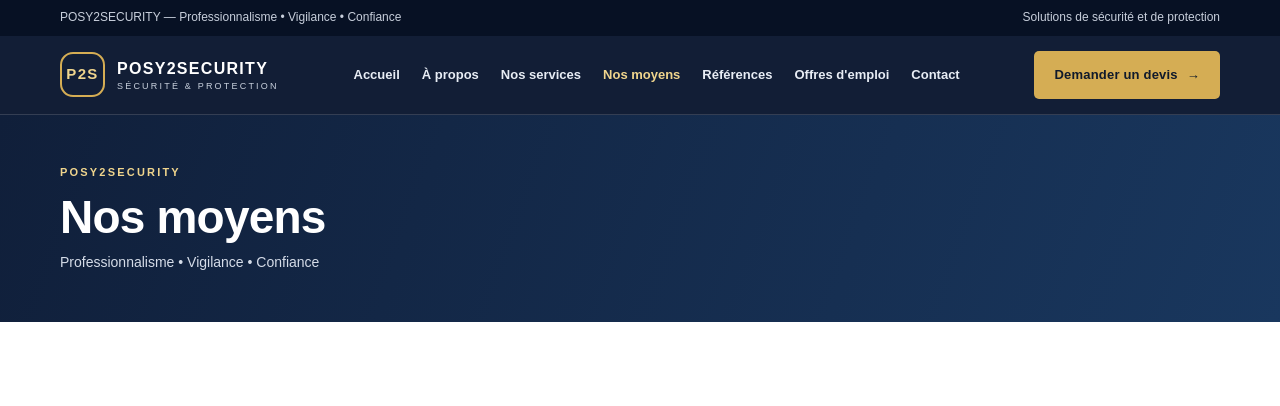
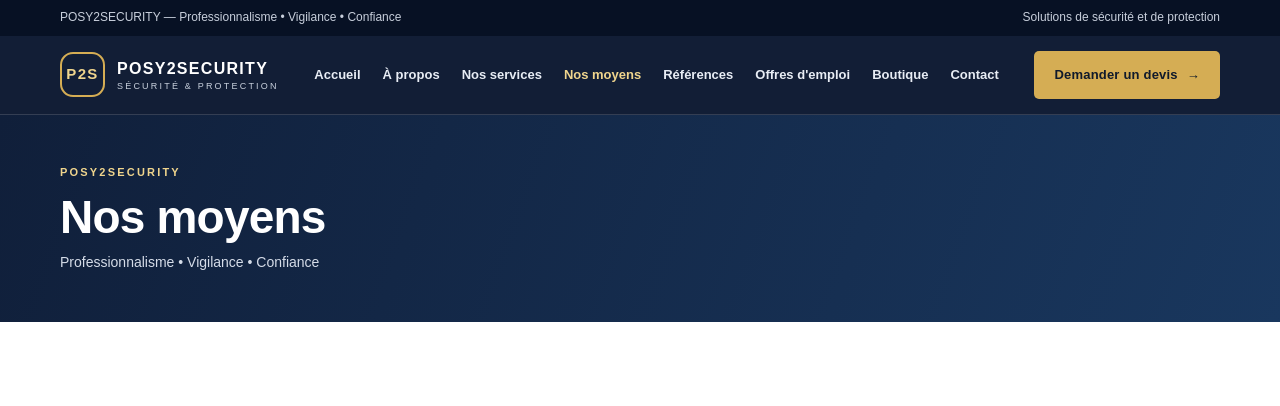
Before and after one commit to digitalwebpro8-gif/posy2security, a website: page moyens.html in a window 1280 px wide. Shown: the top 406 px of the page. Drawn offline with Linux system fonts and the light colour scheme.

Commit message:
Ajouter Boutique au menu de navigation

```diff
--- a/moyens.html
+++ b/moyens.html
@@ -155,7 +155,7 @@
     <a class="brand" href="index.html" aria-label="POSY2SECURITY accueil">
       <span class="brand-mark">P2S</span><span>POSY2SECURITY<small>SÉCURITÉ &amp; PROTECTION</small></span>
     </a>
-    <nav class="nav-links" id="navLinks"><a href="index.html">Accueil</a><a href="apropos.html">À propos</a><a href="services.html">Nos services</a><a href="moyens.html" aria-current="page">Nos moyens</a><a href="references.html">Références</a><a href="offres-emploi.html">Offres d'emploi</a><a href="contact.html">Contact</a></nav>
+    <nav class="nav-links" id="navLinks"><a href="index.html">Accueil</a><a href="apropos.html">À propos</a><a href="services.html">Nos services</a><a href="moyens.html" aria-current="page">Nos moyens</a><a href="references.html">Références</a><a href="offres-emploi.html">Offres d'emploi</a><a href="boutique.html">Boutique</a><a href="contact.html">Contact</a></nav>
     <a class="nav-cta" href="contact.html">Demander un devis <span>→</span></a>
     <button class="menu-btn" id="menuBtn" aria-label="Ouvrir le menu" aria-expanded="false">☰</button>
   </div></header>
```
